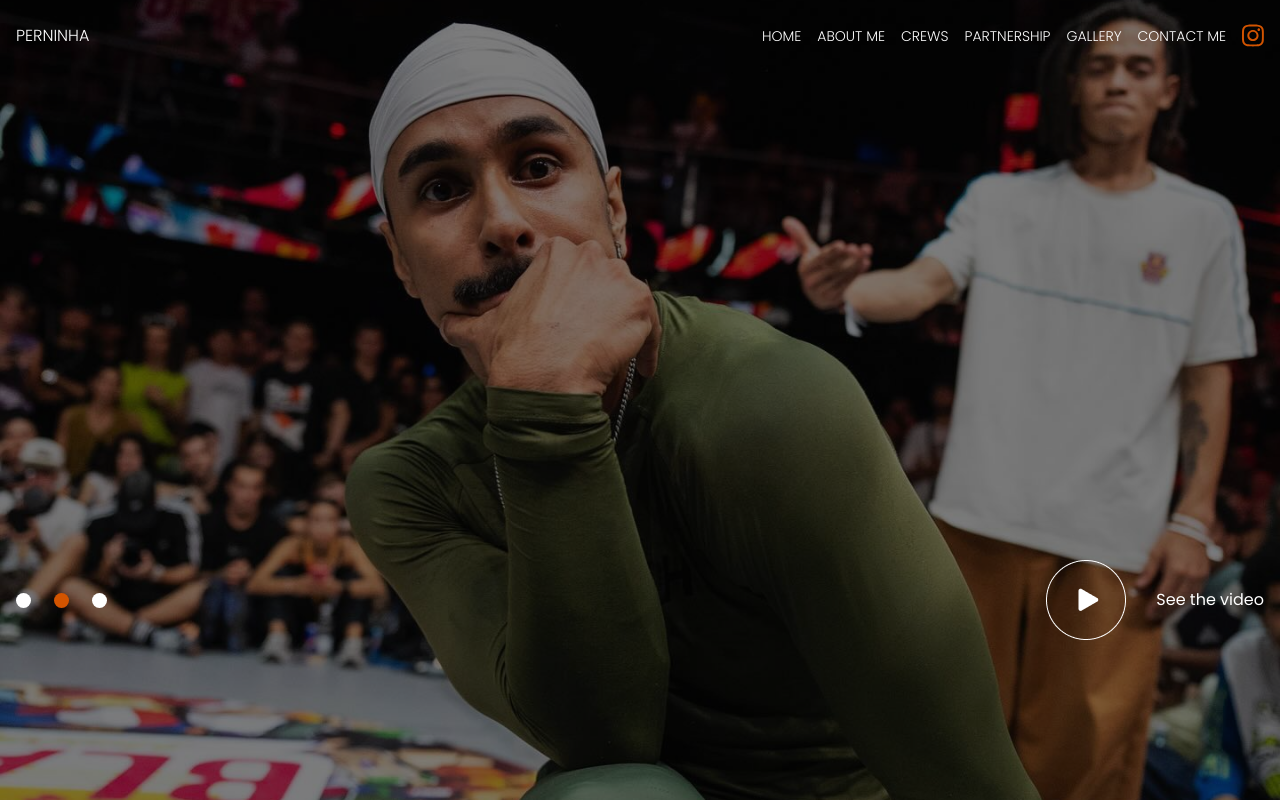
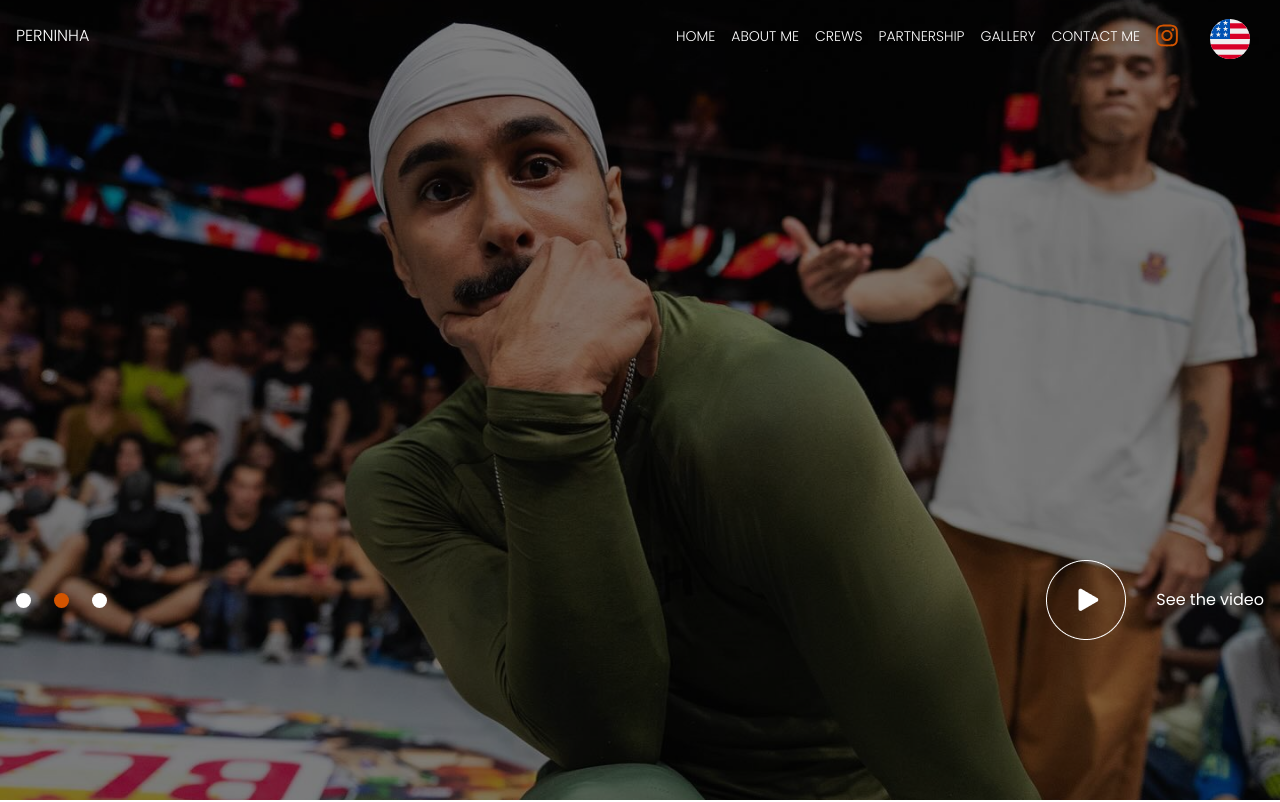
Before and after one commit to michelNice/Perninha, a React (Create React App) app: page / in a window 1280 px wide. Shown: the top 802 px of the page. Built offline with nearby package versions, Linux system fonts and the light colour scheme.

Commit message:
new connect

```diff
--- a/src/Components/Navbar/Navbar.css
+++ b/src/Components/Navbar/Navbar.css
@@ -144,6 +144,9 @@
 
 .logo:hover {text-decoration: 0;}
 
+
+
+
 .chooseLang {
   -webkit-box-pack: center;
   -ms-flex-pack: center;
@@ -163,12 +166,10 @@
   height: 40px;
   position: absolute;
   opacity: 0;
-  left: 8px;
-  top: 0;
   -webkit-transition: 0.76s;
   -o-transition: 0.76s;
   transition: 0.76s;
-  width: 40px;
+  width:40px;
 }
 
 .pt-lang {
--- a/src/Components/Navbar/Navbar.jsx
+++ b/src/Components/Navbar/Navbar.jsx
@@ -308,8 +308,7 @@ const Navbar = () => {
             </li>
           </ul>
 
-          {/*<LanguageSwitcher /> */}
-
+          <LanguageSwitcher />
 
           <div
 
```
